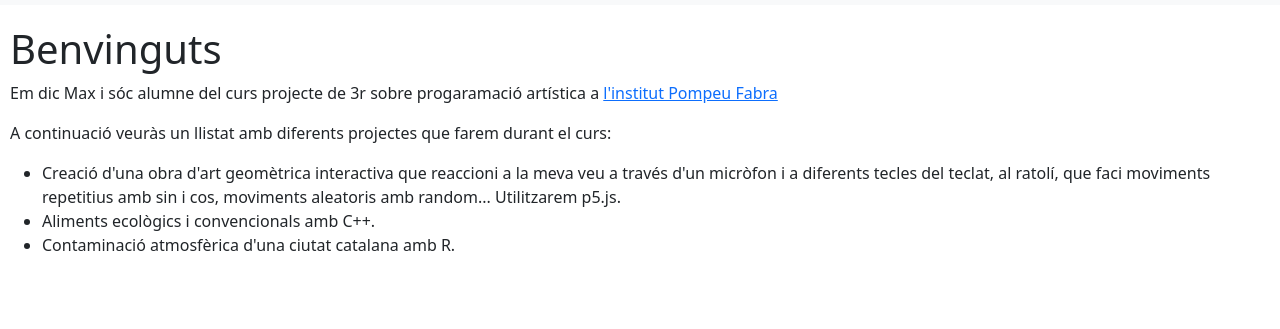
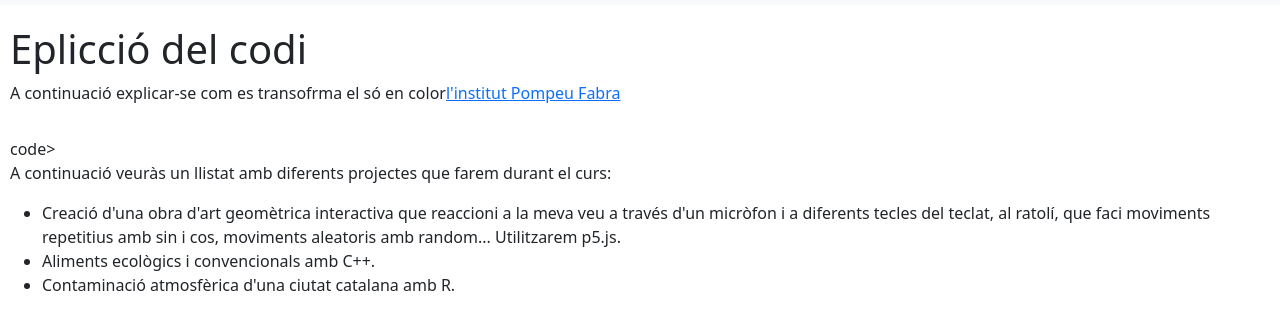
Before and after one commit to hugoomk21/hugoomk21.github.io, a plain HTML site: page explanation/index.html in a window 1280 px wide. Shown: the part 51-380 px from the top of the page. Drawn offline with nearby package versions, Linux system fonts and the light colour scheme.

Commit message:
Update index.html

```diff
--- a/explanation/index.html
+++ b/explanation/index.html
@@ -89,8 +89,9 @@
 
 <!-- Contingut principal -->
 <div class="content-container">
-    <h1>Benvinguts</h1>
-    <p>Em dic Max i sóc alumne del curs projecte de 3r sobre progaramació artística a <a href="https://agora.xtec.cat/ies-pompeu-fabra-martorell/">l'institut Pompeu Fabra</a></p>
+    <h1>Eplicció del codi</h1>
+    <p>A continuació explicar-se com es transofrma el só en color<a href="https://agora.xtec.cat/ies-pompeu-fabra-martorell/">l'institut Pompeu Fabra</a></p>
+     <pre></pre>code>
     <p>A continuació veuràs un llistat amb diferents projectes que farem durant el curs:</p>
     <ul>
         <li>Creació d'una obra d'art geomètrica interactiva que reaccioni a la meva veu a través d'un micròfon i a diferents tecles del teclat, al ratolí, que faci moviments repetitius amb sin i cos, moviments aleatoris amb random... Utilitzarem p5.js.</li>
```
